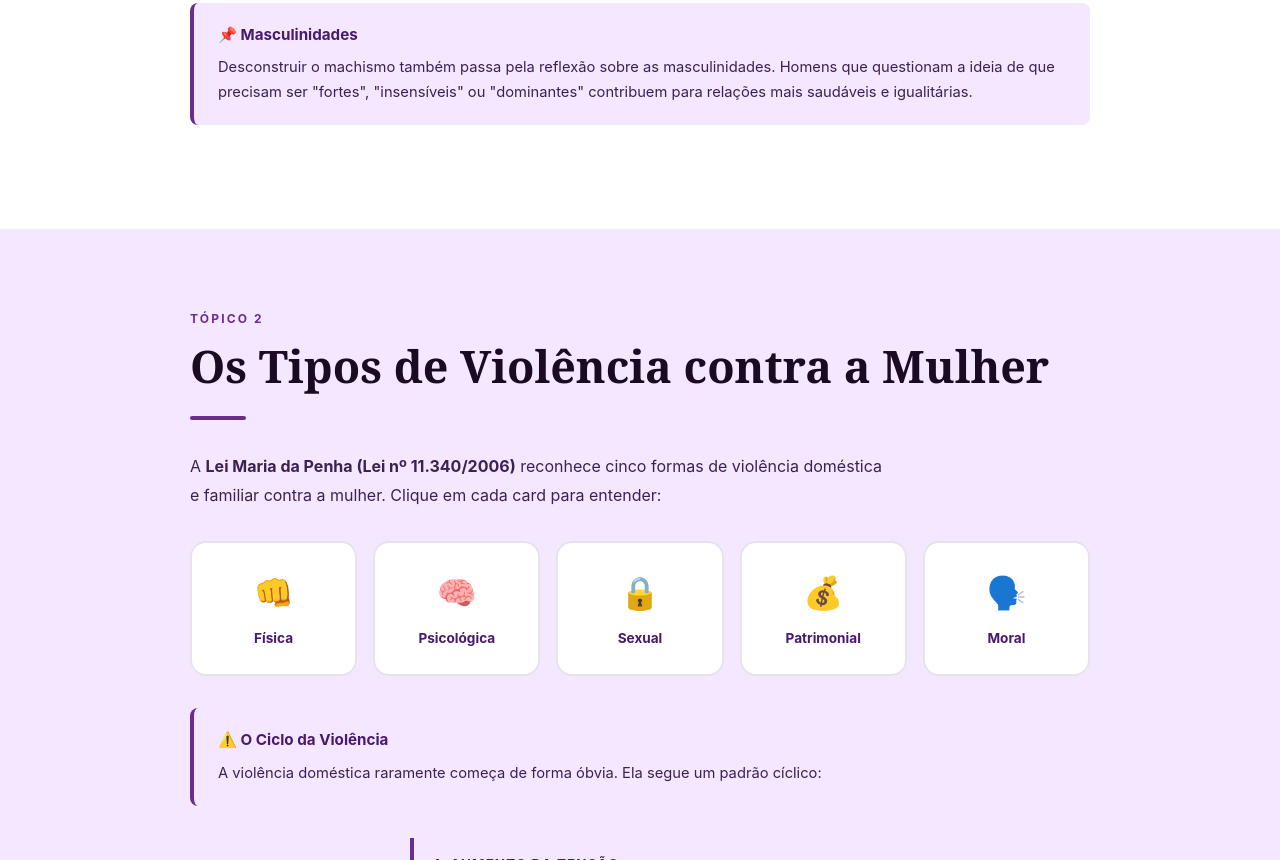
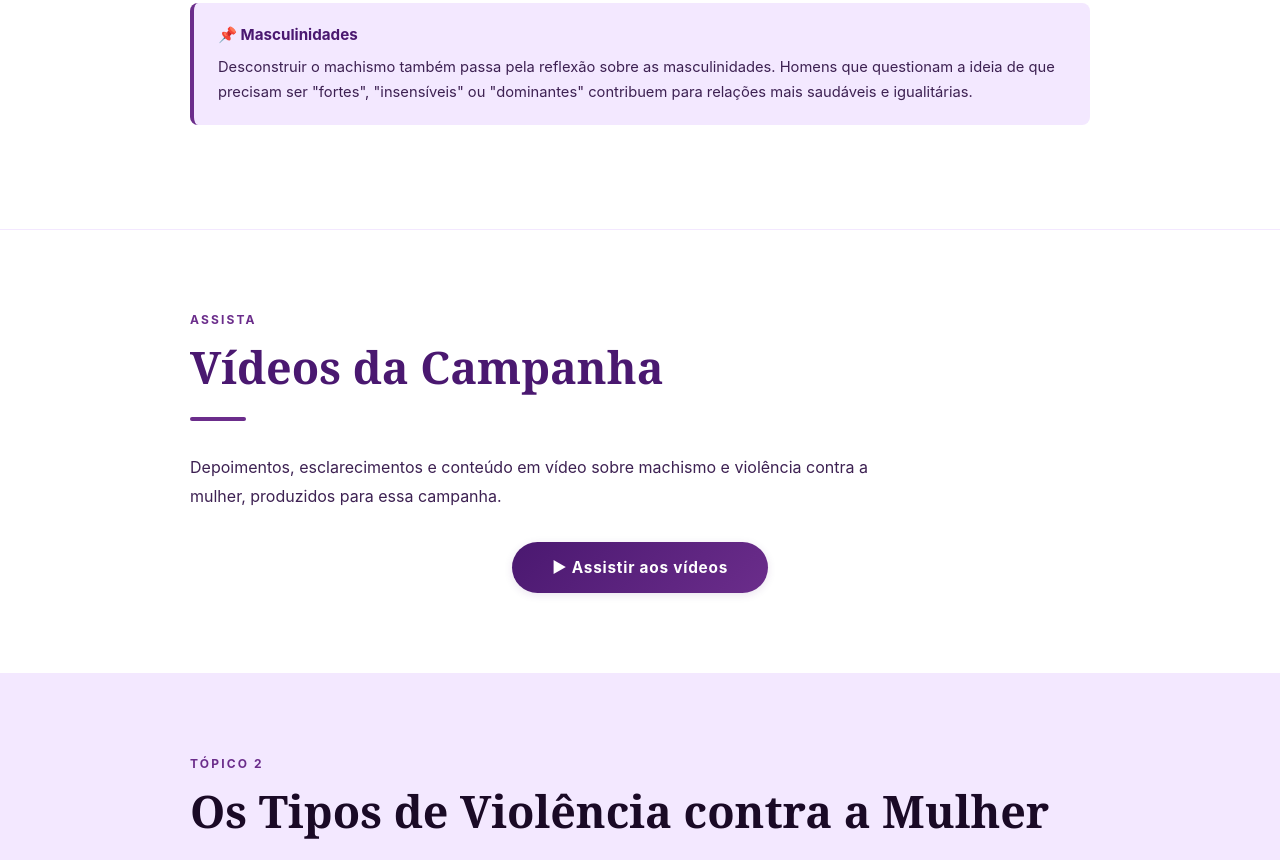
Before and after one commit to HiroToshiaky/seligamulheradaciee, a website: page index.html in a window 1280 px wide. Shown: the part 1940-2800 px from the top of the page. Drawn offline with Linux system fonts and the light colour scheme; no server answers.

Commit message:
Update index.html

```diff
--- a/index.html
+++ b/index.html
@@ -72,6 +72,7 @@
   <div id="nav-overlay" onclick="toggleNavDrawer()"></div>
   <nav id="nav-drawer" aria-label="Navegação principal">
     <button class="nav-link" onclick="goToSection('section-machismo')">Machismo</button>
+    <button class="nav-link" onclick="goToSection('section-videos')">Vídeos</button>
     <button class="nav-link" onclick="goToSection('section-tipos')">Tipos</button>
     <button class="nav-link" onclick="goToSection('section-dados')">Dados</button>
     <button class="nav-link" onclick="goToSection('section-prevencao')">Prevenção</button>
@@ -150,10 +151,39 @@
       </div>
     </section>
 
+    <!-- VÍDEOS DA CAMPANHA -->
+    <section id="section-videos" class="section" style="background:var(--white);border-top:1px solid var(--lilac-pale);border-bottom:1px solid var(--lilac-pale)" aria-labelledby="videos-title">
+      <div class="section-inner">
+        <p class="section-eyebrow">Assista</p>
+        <h2 id="videos-title" class="section-title" style="color:var(--lilac-deep)">Vídeos da Campanha</h2>
+        <div class="divider"></div>
+        <p class="section-body" style="color:var(--ink-soft)">Depoimentos, esclarecimentos e conteúdo em vídeo sobre machismo e violência contra a mulher, produzidos para essa campanha.</p>
+        <div style="text-align:center;margin-top:32px">
+          <button class="btn-primary" onclick="openVideosModal()">
+            ▶ Assistir aos vídeos
+          </button>
+        </div>
+      </div>
+    </section>
+
+    <!-- Vídeos ocultos, usados só pra pré-carregar (ver startVideoPreload() no script.js) -->
+    <div style="display:none" aria-hidden="true">
+      <video id="preload-video-1" preload="metadata" muted><source src="videos/video-1.mp4" type="video/mp4"></video>
+      <video id="preload-video-2" preload="metadata" muted><source src="videos/video-2.mp4" type="video/mp4"></video>
+      <video id="preload-video-3" preload="metadata" muted><source src="videos/video-3.mp4" type="video/mp4"></video>
+    </div>
+
     <!-- TÓPICO 2: TIPOS DE VIOLÊNCIA -->
     <section id="section-tipos" class="section" aria-labelledby="tipos-title">
       <div class="section-inner">
         <p class="section-eyebrow">Tópico 2</p>
+
+
+
+
+
+
+
         <h2 id="tipos-title" class="section-title">Os Tipos de Violência contra a Mulher</h2>
         <div class="divider"></div>
         <p class="section-body" style="margin-bottom:28px">
@@ -328,8 +358,7 @@
           <p style="margin-top:12px"><strong>Alunas Desenvolvedoras:</strong><br>
             • Ana Luiza Marques Marialva Magalhães<br>
             • Karen Rapuque de Souza Guimarães<br>
-            • Danielly Monte da Silva<br>
-            • Mariane Mogueira Barbosa
+            • Danielly Monte da Silva
           </p>
         </div>
         <div class="info-box" style="margin-top:24px">
```
